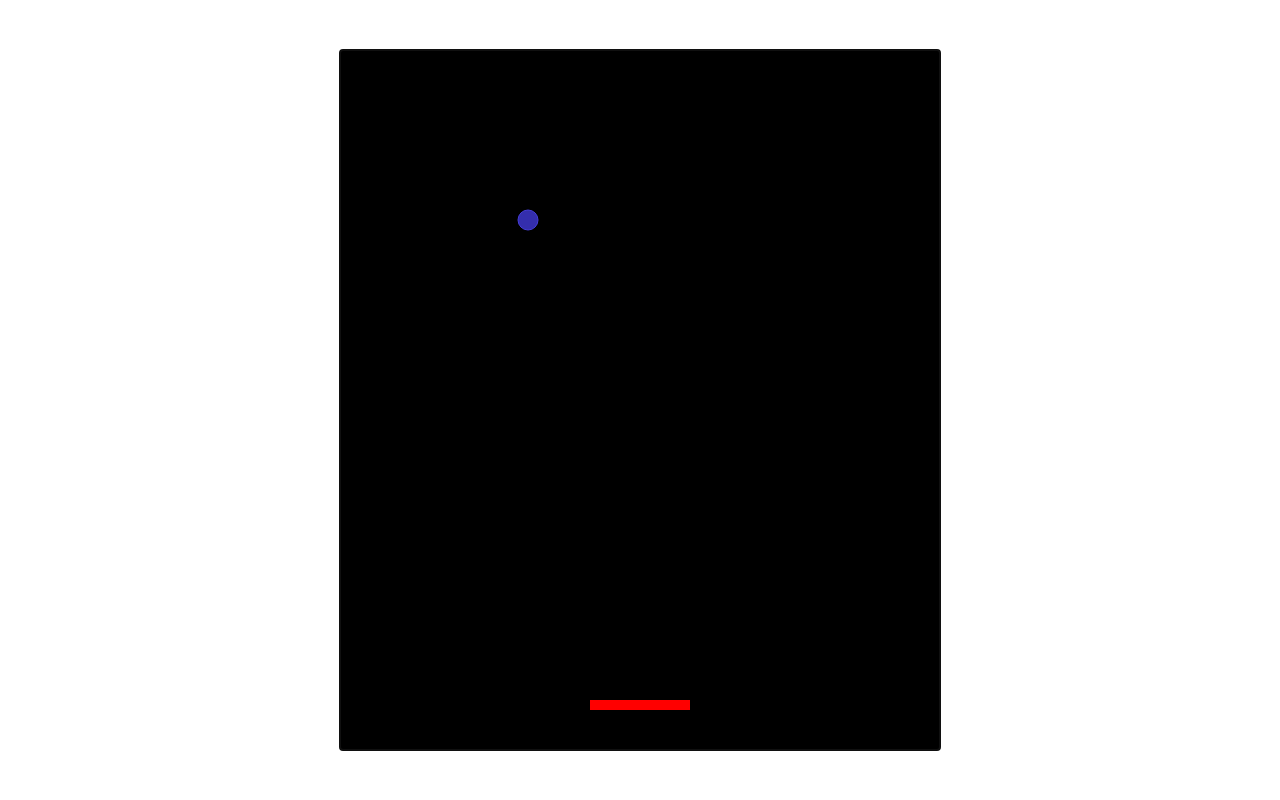
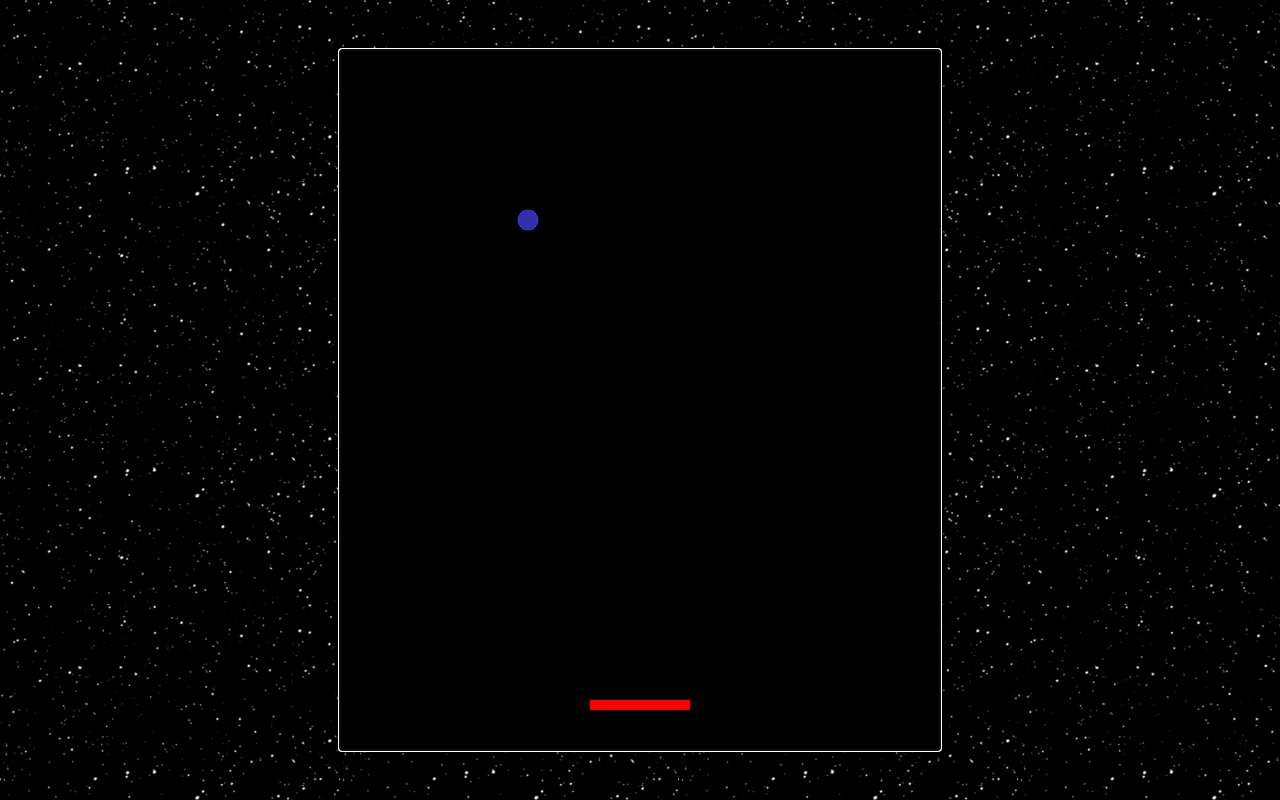
Before and after one commit to BryanSouza/ping-pong.github.io, a plain HTML site: page index.html in a window 1280 px wide. Drawn offline with Linux system fonts and the light colour scheme.

Commit message:
add assets

```diff
--- a/index.html
+++ b/index.html
@@ -4,6 +4,7 @@
         <meta charset="utf-8"/>
         <meta name="viewport" content="width=device-width, initial-scale=1.0">
         <link rel="stylesheet" type="text/css" href="style.css" />
+        <link rel="shortcut icon" type="image/jpg" href="./assets/favicon.ico"/>
     </head>
     <body>
         <canvas is="pingpong-table" tabindex="1" width="600" height="700"></canvas>
--- a/style.css
+++ b/style.css
@@ -11,3 +11,8 @@ canvas {
     display: block;
     transform: translate(-50%, -50%);
 }
+
+body {
+    background-image: url("./assets/stars.png");
+    background-repeat: repeat;
+}
```
Also changed, not shown: assets/favicon.ico (added), assets/stars.png (added), 2 other files.
